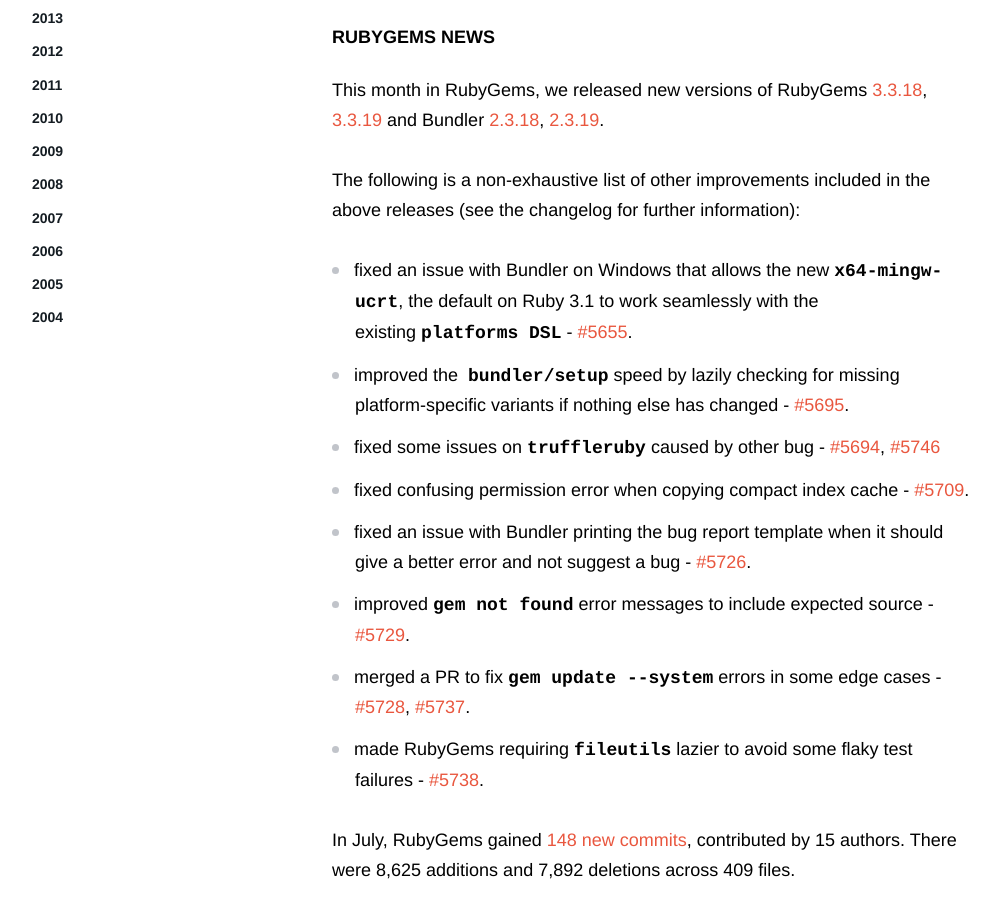
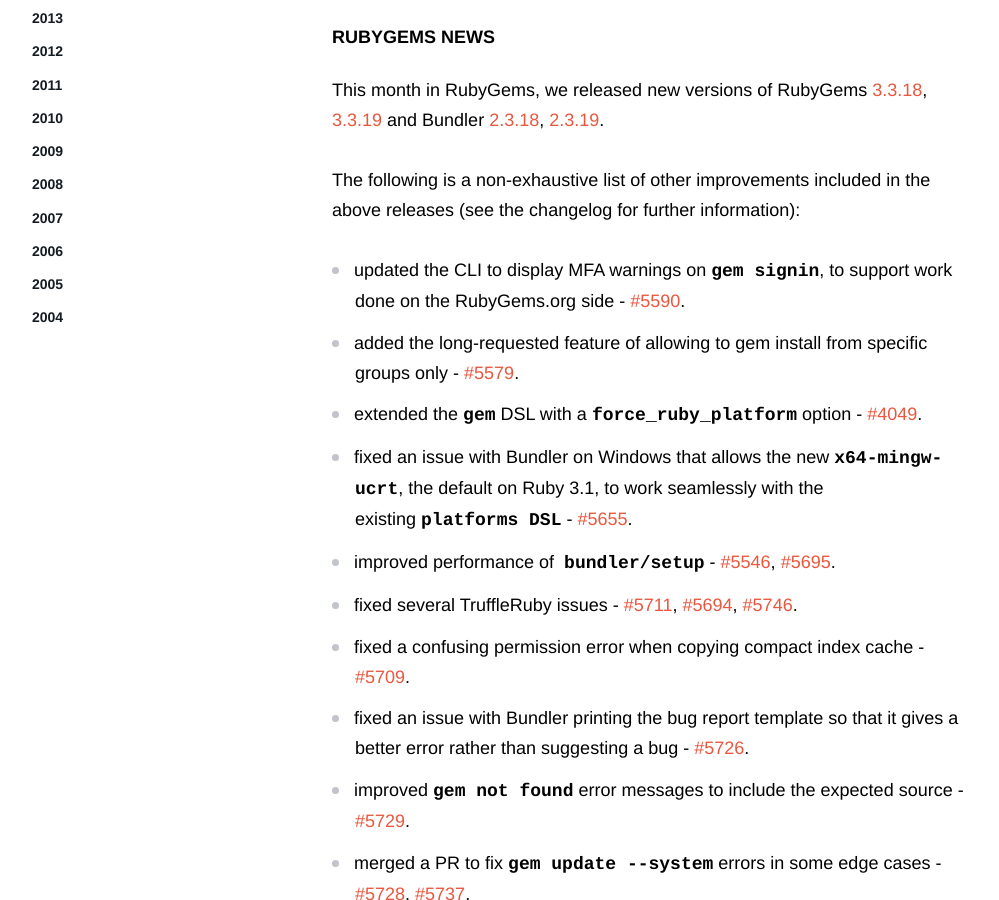
Before and after one commit to rubygems/rubygems.github.io, a Jekyll site: the page built from _posts/2022-08-08-july-rubygems-updates.md, in a window 1280 px wide and 900 px high, scrolled down 529 px. Shown: the whole window, without its empty margins (138-1137 px from the left). Built offline with Jekyll 4.4.1, drawn with Linux system fonts in a browser that asks for light colours; comment, search, counter and statistics services are not loaded; some of the changed text lies outside the part shown.

Commit message:
update july post

```diff
--- a/_posts/2022-08-08-july-rubygems-updates.md
+++ b/_posts/2022-08-08-july-rubygems-updates.md
@@ -13,27 +13,29 @@
 
 The following is a non-exhaustive list of other improvements included in the above releases (see the changelog for further information):
 
-- fixed an issue with Bundler on Windows that allows the new `x64-mingw-ucrt`, the default on **Ruby 3.1** to work seamlessly with the existing `platforms DSL` - [#5655](https://github.com/rubygems/rubygems/pull/5655).
-- improved the  `bundler/setup` speed by lazily checking for missing platform-specific variants if nothing else has changed - [#5695](https://github.com/rubygems/rubygems/pull/5695).
-- fixed some issues on `truffleruby` caused by other bug - [#5694](https://github.com/rubygems/rubygems/pull/5694), [#5746](https://github.com/rubygems/rubygems/pull/5746)
-- fixed confusing permission error when copying compact index cache  - [#5709](https://github.com/rubygems/rubygems/pull/5709).
-- fixed an issue with Bundler printing the bug report template when it should give a better error and not suggest a bug - [#5726](https://github.com/rubygems/rubygems/pull/5726).
-- improved `gem not found` error messages to include expected source - [#5729](https://github.com/rubygems/rubygems/pull/5729).
+- updated the CLI to display MFA warnings on `gem signin`, to support work done on the RubyGems.org side - [#5590](https://github.com/rubygems/rubygems/pull/5590).
+- added the long-requested feature of allowing to gem install from specific groups only - [#5579](https://github.com/rubygems/rubygems/pull/5759).
+- extended the `gem` DSL with a `force_ruby_platform` option - [#4049](https://github.com/rubygems/rubygems/pull/4049).
+- fixed an issue with Bundler on Windows that allows the new `x64-mingw-ucrt`, the default on **Ruby 3.1**, to work seamlessly with the existing `platforms DSL` - [#5655](https://github.com/rubygems/rubygems/pull/5655).
+- improved performance of  `bundler/setup` - [#5546](https://github.com/rubygems/rubygems/pull/5546), [#5695](https://github.com/rubygems/rubygems/pull/5695).
+- fixed several TruffleRuby issues - [#5711](https://github.com/rubygems/rubygems/pull/5711), [#5694](https://github.com/rubygems/rubygems/pull/5694), [#5746](https://github.com/rubygems/rubygems/pull/5746).
+- fixed a confusing permission error when copying compact index cache  - [#5709](https://github.com/rubygems/rubygems/pull/5709).
+- fixed an issue with Bundler printing the bug report template so that it gives a better error rather than suggesting a bug - [#5726](https://github.com/rubygems/rubygems/pull/5726).
+- improved `gem not found` error messages to include the expected source - [#5729](https://github.com/rubygems/rubygems/pull/5729).
 - merged a PR to fix `gem update --system` errors in some edge cases - [#5728](https://github.com/rubygems/rubygems/pull/5728), [#5737](https://github.com/rubygems/rubygems/pull/5737).
-- made RubyGems requiring `fileutils` lazier to avoid some flaky test failures - [#5738](https://github.com/rubygems/rubygems/pull/5738).
 
-In July, RubyGems gained [148 new commits](https://github.com/rubygems/rubygems/compare/master@%7B2022-07-01%7D...master@%7B2022-07-31%7D), contributed by 15 authors. There were 8,625 additions and 7,892 deletions across 409 files.
+In July, RubyGems gained [150 new commits](https://github.com/rubygems/rubygems/compare/master@%7B2022-07-01%7D...master@%7B2022-07-31%7D), contributed by 15 authors. There were 8,654 additions and 7,904 deletions across 410 files.
 
 # RubyGems.org News
 In July, RubyGems.org saw several bug fixes and updates, some of which include the following:
 
-- added `mfa_required` function to check when a user needs to enable MFA because one of the packages they own passed the MFA-required downloads threshold - [#3135](https://github.com/rubygems/rubygems.org/pull/3135).
+- added an `mfa_required` function to check when a user needs to enable MFA due to one of the packages they own passing the MFA-required downloads threshold - [#3135](https://github.com/rubygems/rubygems.org/pull/3135).
 - merged a PR to reorganize locales by running `bill/fill-locales` - [#3134](https://github.com/rubygems/rubygems.org/pull/3134).
 - updated the `TargetRubyVersion` for Rubocop - [#3139](https://github.com/rubygems/rubygems.org/pull/3139).
-- skipped sending email when a user has no email address present - [#3150](https://github.com/rubygems/rubygems.org/pull/3150)
+- added an update to skip sending email when a user has no email address present - [#3150](https://github.com/rubygems/rubygems.org/pull/3150).
 - fixed webhooks for users with multiple API keys - [#3151](https://github.com/rubygems/rubygems.org/pull/3151).
 
-This month, RubyGems.org gained [71 new commits](https://github.com/rubygems/rubygems.org/compare/master@%7B2022-06-01%7D...master@%7B2022-06-31%7D), contributed by 14 authors. There were 1,019 additions and 267 deletions across 47 files.
+This month, RubyGems.org gained [74 new commits](https://github.com/rubygems/rubygems.org/compare/master@%7B2022-06-01%7D...master@%7B2022-06-31%7D), contributed by 13 authors. There were 1,015 additions and 263 deletions across 63 files.
 
 As always, we continue to fix bugs, review and merge PRs and reply to support tickets.
 
```
